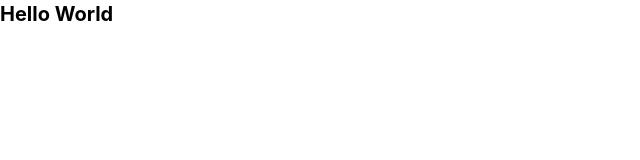
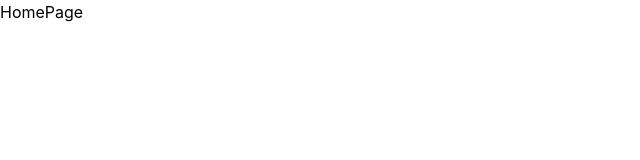
Before and after one commit to AbdulRehman0260/quizer, a React app in the folder frontend/: page / in a window 1280 px wide. Shown: the top 160 px of the page, without its empty margins (0-640 px from the left). Built offline with nearby package versions, Linux system fonts and the light colour scheme; the HTML template or start-up script is replaced by a standard one.

Commit message:
HomePage scaffolded

```diff
--- a/frontend/src/App.jsx
+++ b/frontend/src/App.jsx
@@ -1,10 +1,12 @@
 import './App.css'
+import HomePage from './pages/HomePage.jsx'
+
+
 
 function App() {
-
   return (
     <>
-    <div className="text-xl font-bold">Hello World</div>
+    <HomePage />
     </>
   )
 }
--- /dev/null
+++ b/frontend/src/pages/HomePage.jsx
@@ -0,0 +1,9 @@
+import React from 'react'
+
+const HomePage = () => {
+  return (
+    <div>HomePage</div>
+  )
+}
+
+export default HomePage
```
